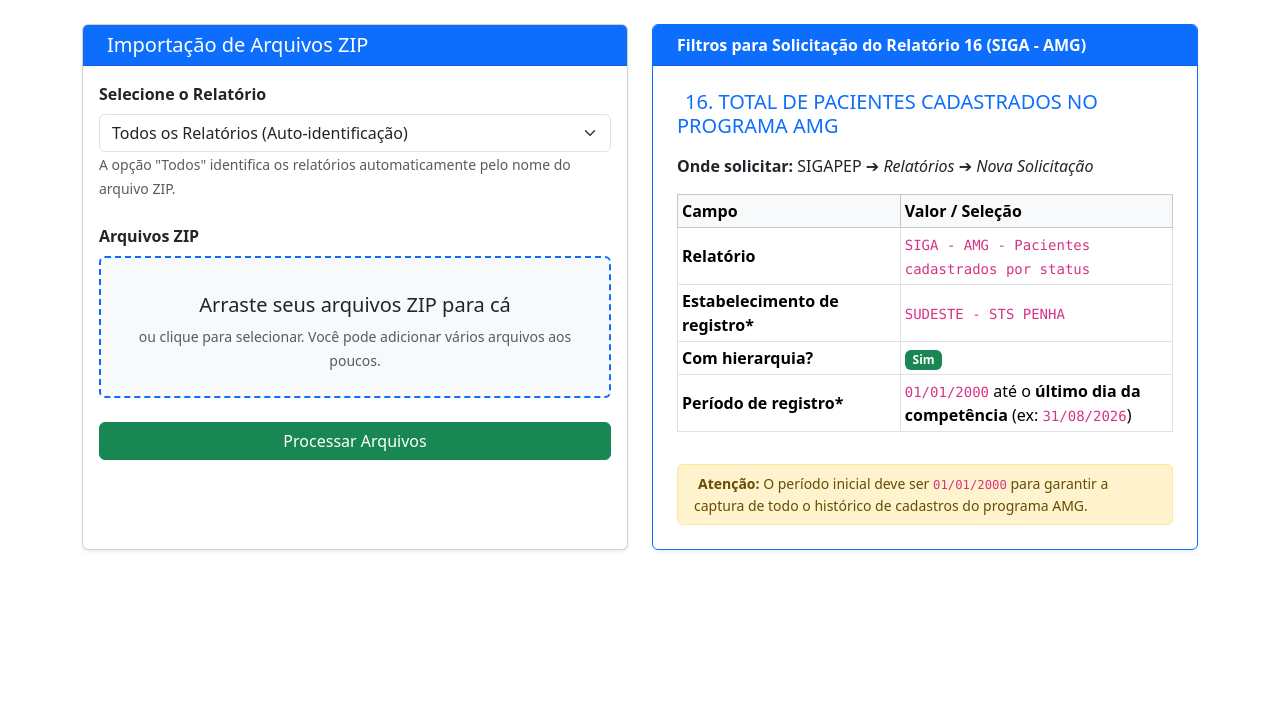
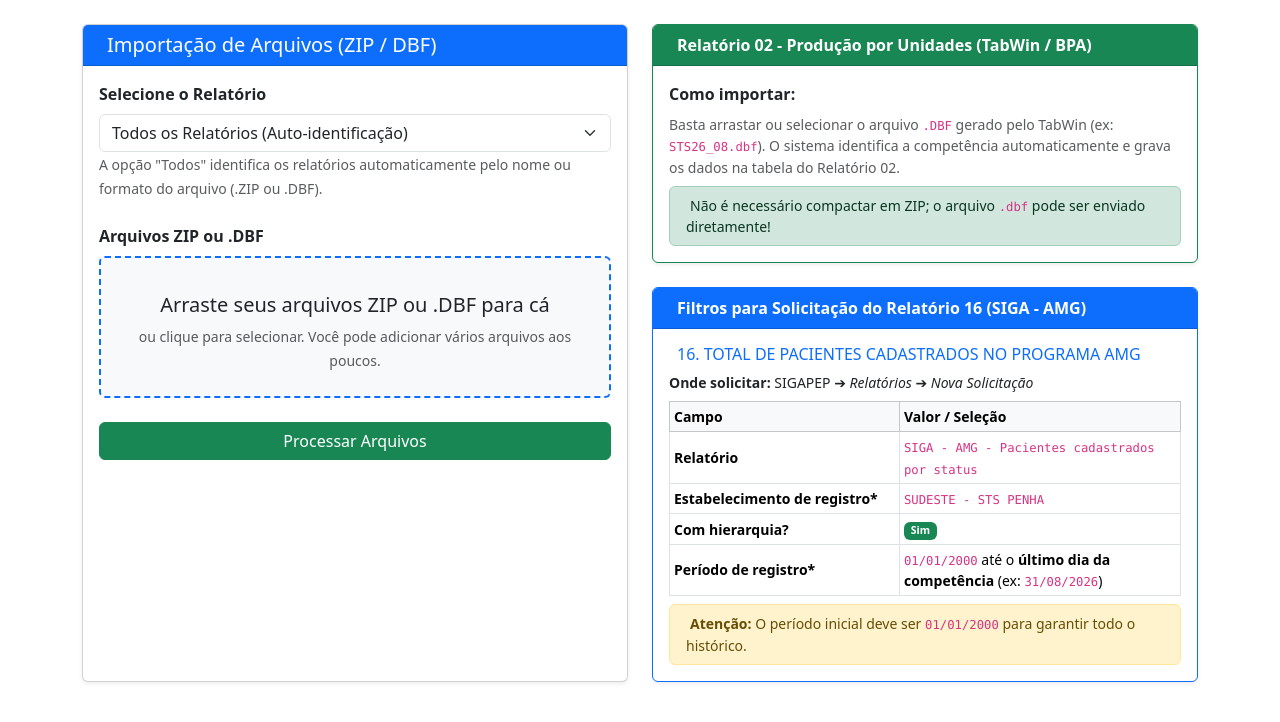
Before and after one commit to GabrYelM/Gestao_STS, a Flask app: page /upload_zip in a window 1280 px wide. Shown: the part 56-778 px from the top of the page. Run offline with Flask 3, Linux system fonts and the light colour scheme; the visitor is signed in with stand-in values (Sample User, id 1).

Commit message:
commit 46: adicionado relatório 02

```diff
--- a/app.py
+++ b/app.py
@@ -324,7 +324,9 @@ def download_excel(indice, periodo):
         return redirect(url_for("login"))
 
     try:
-        if indice == '03':
+        if indice == '02':
+            df = prod.gera_relatorio_02(periodo)
+        elif indice == '03':
             df = prod.gera_relatorio_03(periodo)
         elif indice == '04':
             df = prod.gera_relatorio_04(periodo)
@@ -417,7 +419,9 @@ def producao():
 
         # 2. Um "if" simples para decidir qual função rodar
         try:
-            if indice == '03':
+            if indice == '02':
+                df = prod.gera_relatorio_02(periodo)
+            elif indice == '03':
                 df = prod.gera_relatorio_03(periodo)
             elif indice == '04':
                 df = prod.gera_relatorio_04(periodo)
@@ -537,8 +541,34 @@ def upload_dtic():
 
         sucessos = 0
         for arquivo in arquivos:
-            if arquivo and arquivo.filename.endswith('.zip'):
-                nome_zip = arquivo.filename.lower()
+            if not arquivo or not arquivo.filename:
+                continue
+            nome_arq = arquivo.filename
+            nome_lower = nome_arq.lower()
+
+            # 1. Arquivo .DBF do TabWin (Relatório 02 - Produção BPA)
+            if nome_lower.endswith('.dbf'):
+                pasta_destino = os.path.join(os.getcwd(), "ARQUIVOS ORIGINAIS")
+                caminho_final = os.path.join(pasta_destino, nome_arq)
+                arquivo.save(caminho_final)
+
+                from services.etl import processa_bpa_dbf
+                try:
+                    if processa_bpa_dbf(caminho_final):
+                        sucessos += 1
+                except Exception as e:
+                    print(f"Erro ao processar DBF {nome_arq}: {e}")
+                finally:
+                    # Remove o arquivo .DBF bruto do disco após a gravação no banco SQLite
+                    if os.path.exists(caminho_final):
+                        try:
+                            os.remove(caminho_final)
+                        except Exception as err_rem:
+                            print(f"Erro ao remover arquivo temporário {caminho_final}: {err_rem}")
+
+            # 2. Arquivos .ZIP do DTIC / SIGAPEP
+            elif nome_lower.endswith('.zip'):
+                nome_zip = nome_lower
 
                 # Identifica por nome (regra das referências)
                 tipo_identificado = None
@@ -556,14 +586,14 @@ def upload_dtic():
                     pasta_destino = os.path.join(os.getcwd(), "ARQUIVOS ORIGINAIS")
 
                     with zipfile.ZipFile(arquivo, 'r') as zip_ref:
-                        for nome_arq in zip_ref.namelist():
-                            if nome_arq.endswith('.csv') or nome_arq.endswith('.xls') or nome_arq.endswith('.xlsx'):
-                                ext = os.path.splitext(nome_arq)[1]
+                        for nome_arq_zip in zip_ref.namelist():
+                            if nome_arq_zip.endswith('.csv') or nome_arq_zip.endswith('.xls') or nome_arq_zip.endswith('.xlsx'):
+                                ext = os.path.splitext(nome_arq_zip)[1]
                                 nome_final = f"{tipo_identificado}{ext}"
                                 caminho_final = os.path.join(pasta_destino, nome_final)
 
                                 # Extrai, filtra e salva o arquivo
-                                with zip_ref.open(nome_arq) as fonte:
+                                with zip_ref.open(nome_arq_zip) as fonte:
                                     import pandas as pd
 
                                     # Definir regras de filtro baseadas no relatório
@@ -613,7 +643,7 @@ def upload_dtic():
 
                     sucessos += 1
 
-        mensagem = f"{sucessos} arquivo(s) processado(s) com sucesso e extraído(s) para ARQUIVOS ORIGINAIS!"
+        mensagem = f"{sucessos} arquivo(s) processado(s) com sucesso e importado(s) para o banco de dados!"
 
     return render_template("upload_dtic.html", mensagem=mensagem)
 
@@ -670,6 +700,4 @@ def gerenciar_equipes():
     return render_template('equipes.html', equipes=equipes, pendentes=pendentes)
 
 if __name__ == '__main__':
-
-
-    app.run(debug=True)
+    app.run(host='0.0.0.0', port=5000, debug=True)
--- a/templates/base.html
+++ b/templates/base.html
@@ -29,7 +29,7 @@
                         </a>
                         <ul class="dropdown-menu">
                             <li><a class="dropdown-item" href="/bi_producao">Arquivos BI para Produção</a></li>
-                            <li><a class="dropdown-item" href="/upload_zip">Importação de Arquivos ZIP</a></li>
+                            <li><a class="dropdown-item" href="/upload_zip">Importação de Arquivos (ZIP / DBF)</a></li>
                             <li><a class="dropdown-item" href="/painel_monitoramento">Painel de Monitoramento (CEInfo)</a></li>
                             <li><a class="dropdown-item" href="/equipes">Gerenciar Equipes</a></li>
                         </ul>
--- a/templates/producao.html
+++ b/templates/producao.html
@@ -85,6 +85,7 @@ div.dt-button-collection button.dt-button:hover {
             <label class="form-label">Qual Relatório de Produção deseja visualizar?</label>
             <select class="form-select" name="indice_relatorio" onchange="aoMudarRelatorio(this)">
                 <option value="" {% if not relatorio_selecionado %}selected{% endif %} disabled>Selecione um relatório...</option>
+                <option value="02" {% if relatorio_selecionado == '02' %}selected{% endif %}>Relatório 02 - PRODUÇÃO POR UNIDADES (BPA)</option>
                 <option value="03" {% if relatorio_selecionado == '03' %}selected{% endif %}>Relatório 03 - PLANILHA DE PRODUÇÃO POR ESPECIALIDADE (SIGA)</option>
                 <option value="04" {% if relatorio_selecionado == '04' %}selected{% endif %}>Relatório 04 - VAGAS OFERTADAS POR TIPO DE ATENDIMENTO DA AGENDA POR UNIDADE</option>
                 <option value="06" {% if relatorio_selecionado == '06' %}selected{% endif %}>Relatório 06 - PAINEL DE MONITORAMENTO (STS PENHA)</option>
--- a/templates/upload_dtic.html
+++ b/templates/upload_dtic.html
@@ -1,5 +1,5 @@
 {% extends "base.html" %}
-{% block title %}Importação de Arquivos ZIP{% endblock %}
+{% block title %}Importação de Arquivos (ZIP / DBF){% endblock %}
 {% block content %}
 <div class="container mt-4 mb-5">
     <div class="row justify-content-center g-4">
@@ -7,7 +7,7 @@
         <div class="col-lg-6">
             <div class="card shadow-sm h-100">
                 <div class="card-header bg-primary text-white">
-                    <h5 class="mb-0"><i class="bi bi-file-earmark-zip me-2"></i>Importação de Arquivos ZIP</h5>
+                    <h5 class="mb-0"><i class="bi bi-cloud-arrow-up me-2"></i>Importação de Arquivos (ZIP / DBF)</h5>
                 </div>
                 <div class="card-body">
                     {% if mensagem %}
@@ -22,23 +22,24 @@
                             <label class="form-label fw-bold">Selecione o Relatório</label>
                             <select class="form-select" name="tipo_relatorio" required>
                                 <option value="todos">Todos os Relatórios (Auto-identificação)</option>
+                                <option value="rel02">Relatório 02 - Produção por Unidades (DBF TabWin)</option>
                                 <option value="rel09">REL 114 (Gestante Prev Parto)</option>
                                 <option value="rel15">REL 135 (Cadastros Individuais - Penha)</option>
                                 <option value="rel16">SIGA - AMG (Pacientes Cadastrados por Status)</option>
                                 <option value="rel17">REL 134 (Atividade Coletiva Por Profissional)</option>
                             </select>
-                            <small class="text-muted">A opção "Todos" identifica os relatórios automaticamente pelo nome do arquivo ZIP.</small>
+                            <small class="text-muted">A opção "Todos" identifica os relatórios automaticamente pelo nome ou formato do arquivo (.ZIP ou .DBF).</small>
                         </div>
 
                         <div class="mb-4">
-                            <label class="form-label fw-bold">Arquivos ZIP</label>
+                            <label class="form-label fw-bold">Arquivos ZIP ou .DBF</label>
 
                             <!-- Área de Arrastar e Soltar -->
                             <div id="dropzone" class="p-4 border border-2 border-primary rounded text-center bg-light" style="border-style: dashed !important; cursor: pointer; transition: 0.3s;">
                                 <i class="bi bi-cloud-arrow-up display-4 text-primary"></i>
-                                <p class="mt-2 mb-1 fs-5">Arraste seus arquivos ZIP para cá</p>
+                                <p class="mt-2 mb-1 fs-5">Arraste seus arquivos ZIP ou .DBF para cá</p>
                                 <small class="text-muted">ou clique para selecionar. Você pode adicionar vários arquivos aos poucos.</small>
-                                <input class="d-none" type="file" id="inputArquivos" name="arquivos" accept=".zip" multiple>
+                                <input class="d-none" type="file" id="inputArquivos" name="arquivos" accept=".zip,.dbf" multiple>
                             </div>
 
                             <!-- Lista Visual dos Arquivos Acumulados -->
@@ -57,18 +58,36 @@
             </div>
         </div>
 
-        <!-- Coluna de Instruções e Filtros do Relatório 16 -->
+        <!-- Coluna de Instruções e Filtros -->
         <div class="col-lg-6">
-            <div class="card shadow-sm h-100 border-primary">
+            <!-- Card Relatório 02 (BPA TabWin) -->
+            <div class="card shadow-sm mb-4 border-success">
+                <div class="card-header bg-success text-white fw-bold">
+                    <i class="bi bi-file-earmark-spreadsheet me-2"></i>Relatório 02 - Produção por Unidades (TabWin / BPA)
+                </div>
+                <div class="card-body p-3">
+                    <p class="mb-2"><strong>Como importar:</strong></p>
+                    <p class="text-muted small mb-2">
+                        Basta arrastar ou selecionar o arquivo <code>.DBF</code> gerado pelo TabWin (ex: <code>STS26_08.dbf</code>).
+                        O sistema identifica a competência automaticamente e grava os dados na tabela do Relatório 02.
+                    </p>
+                    <div class="alert alert-success py-2 px-3 small mb-0">
+                        <i class="bi bi-check-circle me-1"></i> Não é necessário compactar em ZIP; o arquivo <code>.dbf</code> pode ser enviado diretamente!
+                    </div>
+                </div>
+            </div>
+
+            <!-- Card Relatório 16 (SIGA - AMG) -->
+            <div class="card shadow-sm border-primary">
                 <div class="card-header bg-primary text-white fw-bold">
                     <i class="bi bi-info-circle me-2"></i>Filtros para Solicitação do Relatório 16 (SIGA - AMG)
                 </div>
-                <div class="card-body p-4">
-                    <h5 class="text-primary mb-3"><i class="bi bi-person-lines-fill me-2"></i>16. TOTAL DE PACIENTES CADASTRADOS NO PROGRAMA AMG</h5>
-                    <p class="mb-3"><strong>Onde solicitar:</strong> SIGAPEP ➔ <em>Relatórios</em> ➔ <em>Nova Solicitação</em></p>
+                <div class="card-body p-3">
+                    <h6 class="text-primary mb-2"><i class="bi bi-person-lines-fill me-2"></i>16. TOTAL DE PACIENTES CADASTRADOS NO PROGRAMA AMG</h6>
+                    <p class="mb-2 small"><strong>Onde solicitar:</strong> SIGAPEP ➔ <em>Relatórios</em> ➔ <em>Nova Solicitação</em></p>
 
                     <div class="table-responsive">
-                        <table class="table table-bordered table-sm align-middle">
+                        <table class="table table-bordered table-sm align-middle small mb-2">
                             <thead class="table-light">
                                 <tr>
                                     <th style="width: 45%;">Campo</th>
@@ -96,9 +115,9 @@
                         </table>
                     </div>
 
-                    <div class="alert alert-warning py-2 px-3 small mb-0 mt-3">
+                    <div class="alert alert-warning py-2 px-3 small mb-0">
                         <i class="bi bi-exclamation-triangle me-1"></i>
-                        <strong>Atenção:</strong> O período inicial deve ser <code>01/01/2000</code> para garantir a captura de todo o histórico de cadastros do programa AMG.
+                        <strong>Atenção:</strong> O período inicial deve ser <code>01/01/2000</code> para garantir todo o histórico.
                     </div>
                 </div>
             </div>
@@ -150,7 +169,8 @@
 
     function adicionarArquivos(arquivosNovos) {
         for (let i = 0; i < arquivosNovos.length; i++) {
-            if(arquivosNovos[i].name.toLowerCase().endsWith('.zip')) {
+            let nomeLower = arquivosNovos[i].name.toLowerCase();
+            if(nomeLower.endsWith('.zip') || nomeLower.endsWith('.dbf')) {
                 acumulador.items.add(arquivosNovos[i]);
             }
         }
@@ -186,9 +206,13 @@
                 let li = document.createElement('li');
                 li.className = 'list-group-item d-flex justify-content-between align-items-center bg-white';
 
-                // O HTML de cada linha agora tem um botão vermelho de X (trash)
+                let nomeLower = acumulador.files[i].name.toLowerCase();
+                let icone = nomeLower.endsWith('.dbf')
+                    ? '<i class="bi bi-file-earmark-spreadsheet text-success me-2 fs-5"></i>'
+                    : '<i class="bi bi-file-earmark-zip text-warning me-2 fs-5"></i>';
+
                 li.innerHTML = `
-                    <span><i class="bi bi-file-earmark-zip text-warning me-2"></i> ${acumulador.files[i].name}</span>
+                    <span>${icone} ${acumulador.files[i].name}</span>
                     <button type="button" class="btn btn-sm btn-outline-danger" onclick="removerArquivo(${i})" title="Remover Arquivo">
                         <i class="bi bi-x-lg"></i>
                     </button>
@@ -204,7 +228,7 @@
         formUpload.addEventListener('submit', function(e) {
             if (acumulador.files.length === 0) {
                 e.preventDefault();
-                alert('Por favor, adicione pelo menos um arquivo ZIP antes de processar.');
+                alert('Por favor, adicione pelo menos um arquivo (.ZIP ou .DBF) antes de processar.');
                 return;
             }
             document.getElementById('spinner-upload').classList.remove('d-none');
```
Also changed, not shown: services/etl.py (+117 -0 lines), services/producao.py (+70 -0 lines).
